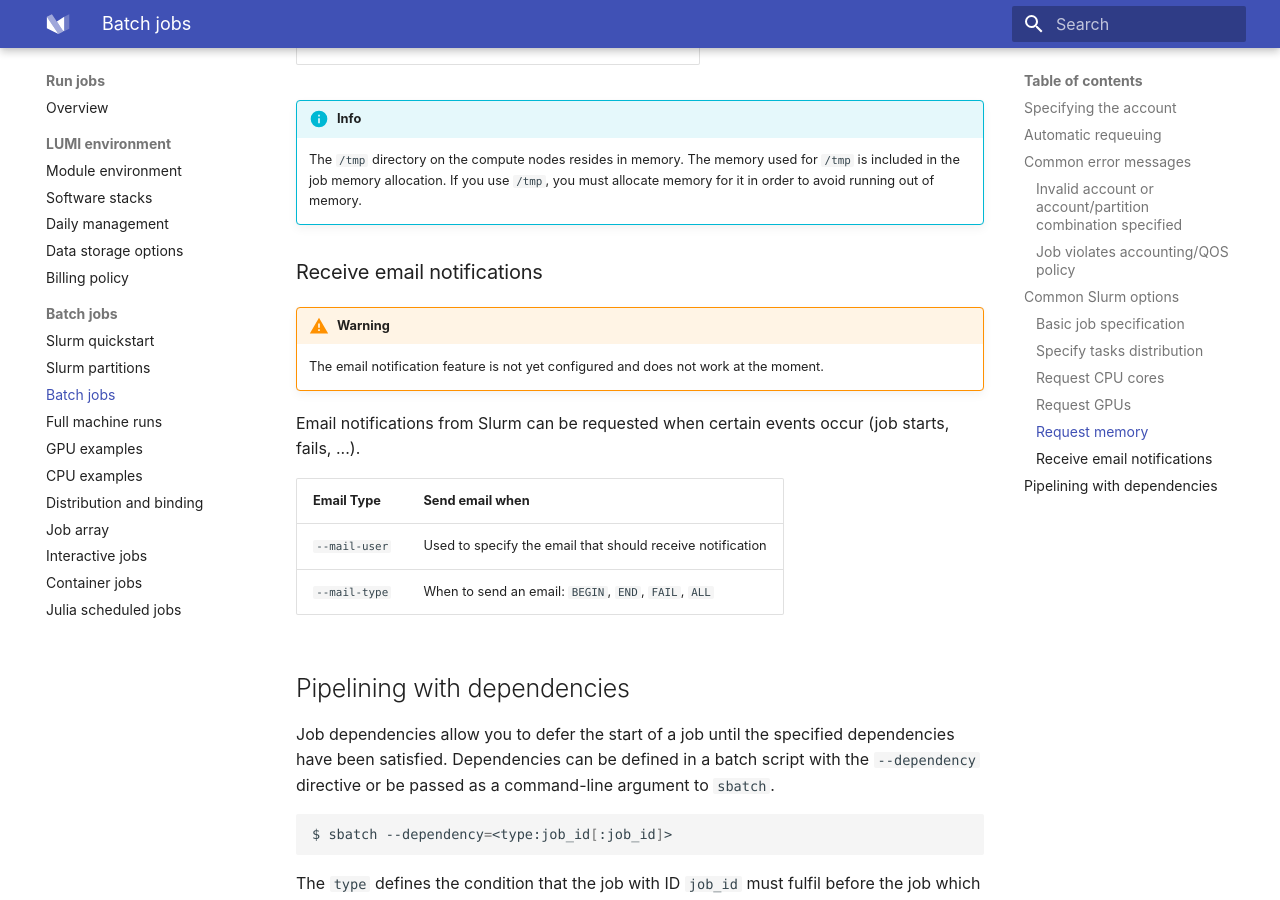
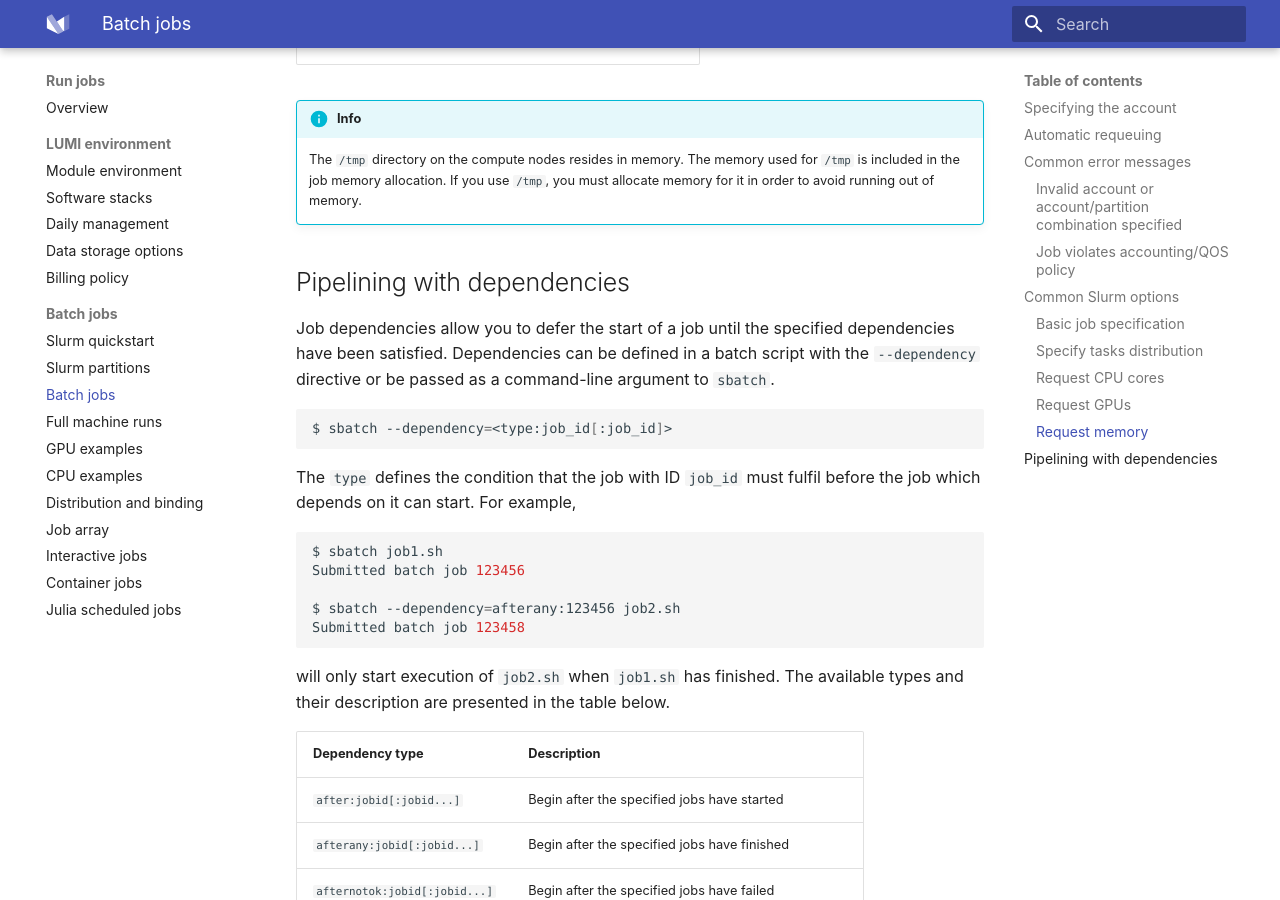
Before and after one commit to Lumi-supercomputer/lumi-userguide, an MkDocs documentation site: the page built from docs/runjobs/scheduled-jobs/batch-job.md, in a window 1280 px wide and 900 px high, scrolled down 3864 px. Built offline with MkDocs 1.6.1 and Material for MkDocs 9.7.7, drawn with Linux system fonts in a browser that asks for light colours.

Commit message:
Remove info of email notifications

```diff
--- a/docs/runjobs/scheduled-jobs/batch-job.md
+++ b/docs/runjobs/scheduled-jobs/batch-job.md
@@ -160,20 +160,6 @@ Here is an overview of some of the most commonly used Slurm options.
     `/tmp`, you must allocate memory for it in order to avoid running out of
     memory.
 
-### Receive email notifications
-
-!!! warning
-    The email notification feature is not yet configured and does not work at
-    the moment.
-
-Email notifications from Slurm can be requested when certain events occur (job
-starts, fails, ...).
-
-| Email Type    | Send email when                                            |
-| --------------|------------------------------------------------------------|
-| `--mail-user` | Used to specify the email that should receive notification |
-| `--mail-type` | When to send an email: `BEGIN`, `END`, `FAIL`, `ALL`       |
-
 ## Pipelining with dependencies
 
 Job dependencies allow you to defer the start of a job until the specified
```
